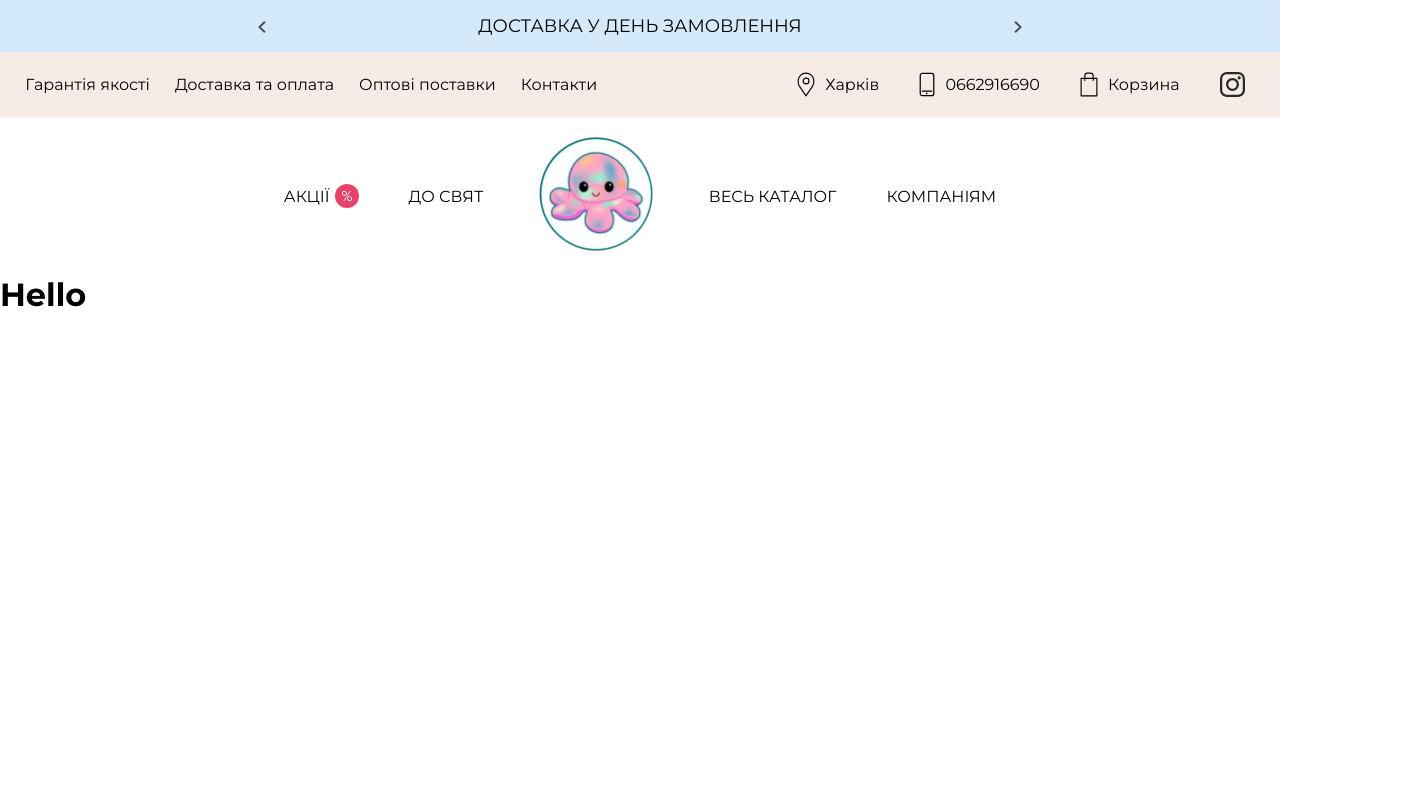
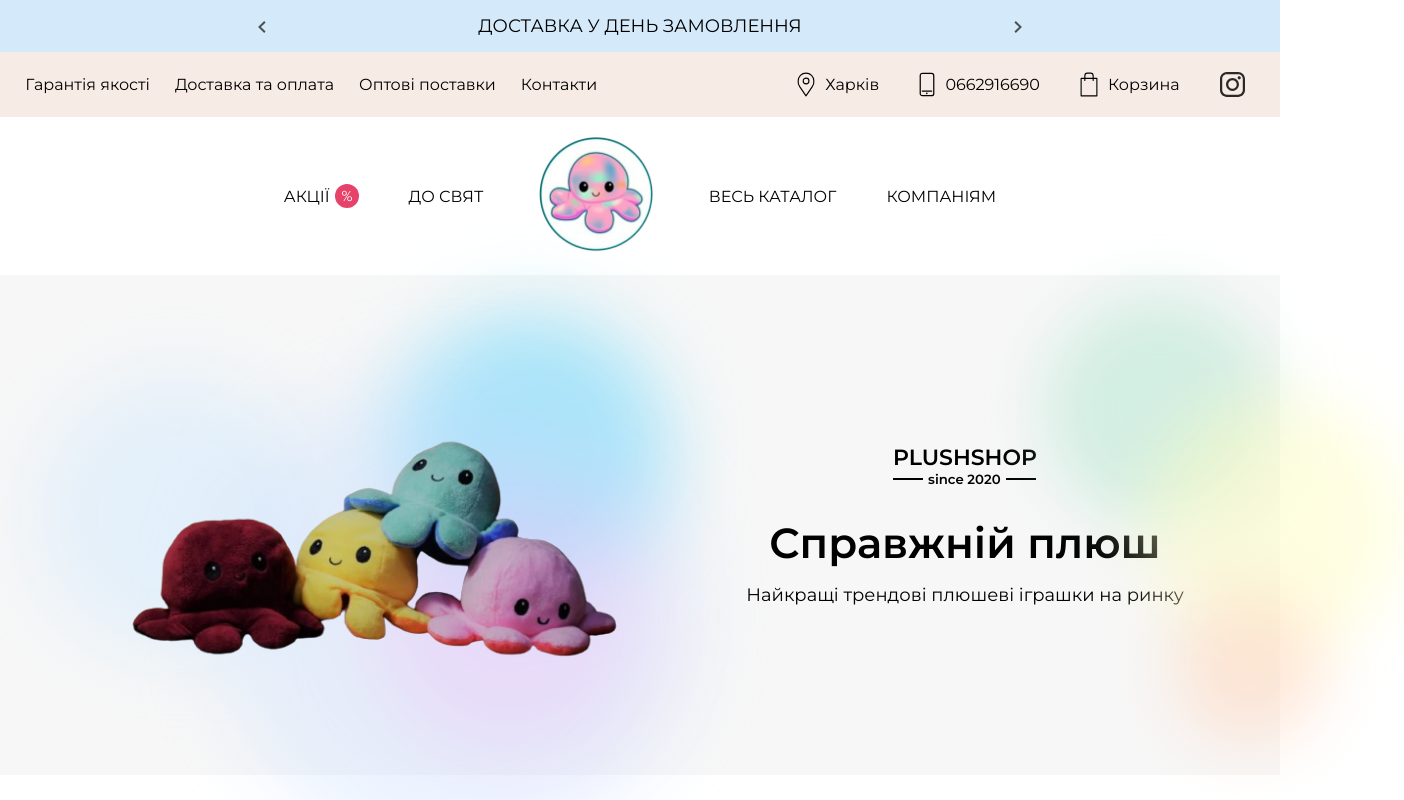
Before and after one commit to VRomanenko04/Plush-Store, a Next.js app: page / in a window 1280 px wide. Shown: the top 800 px of the page, 1404 px wide, since content can reach past the window. Built offline with nearby package versions, Linux system fonts and the light colour scheme.

Commit message:
Added a Head component to the main page

```diff
--- a/src/app/page.tsx
+++ b/src/app/page.tsx
@@ -1,7 +1,8 @@
-
+import HomePageHead from '@/components/HomePageHead/HomePageHead';
+import React from 'react';
 
 export default function MainPage() {
   return (
-    <h1>Hello</h1>
+    <HomePageHead />
   );
 }
```
